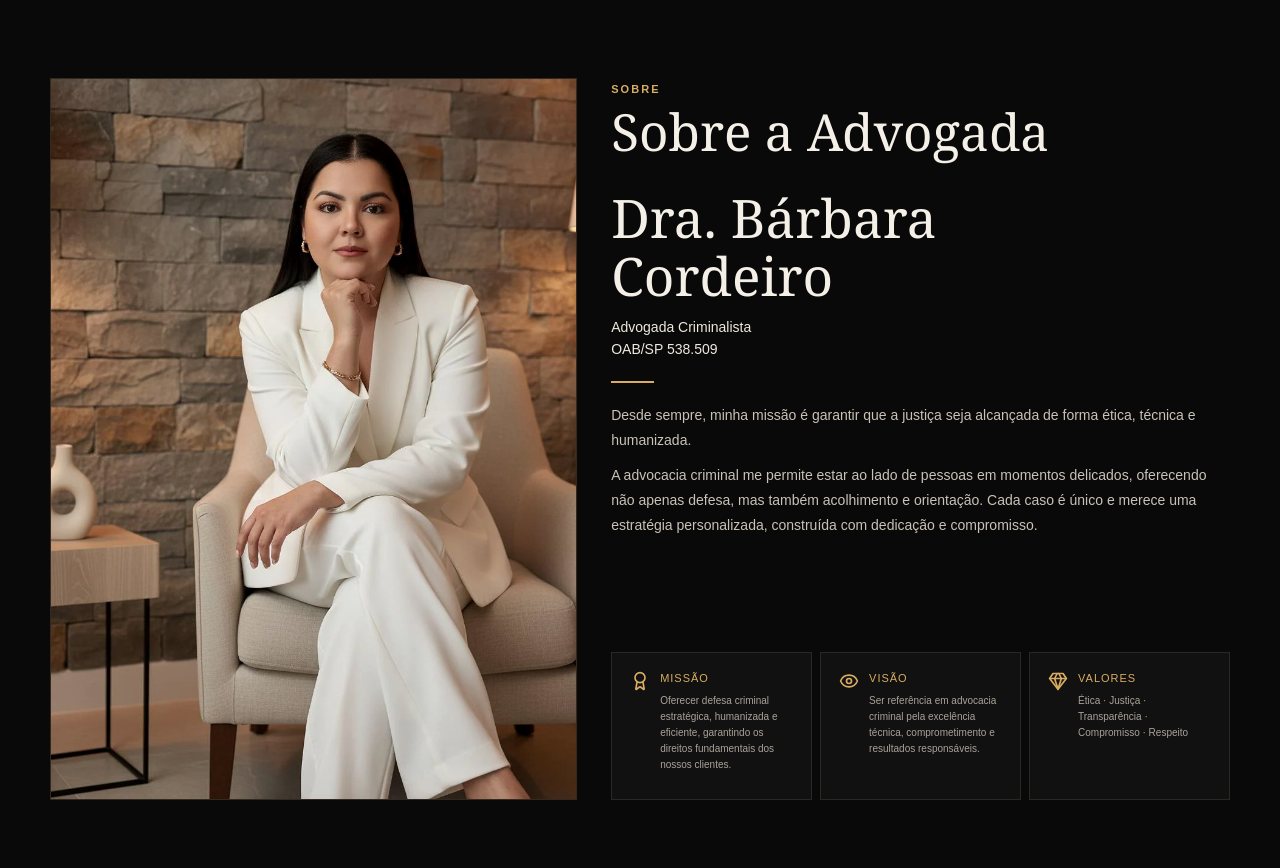
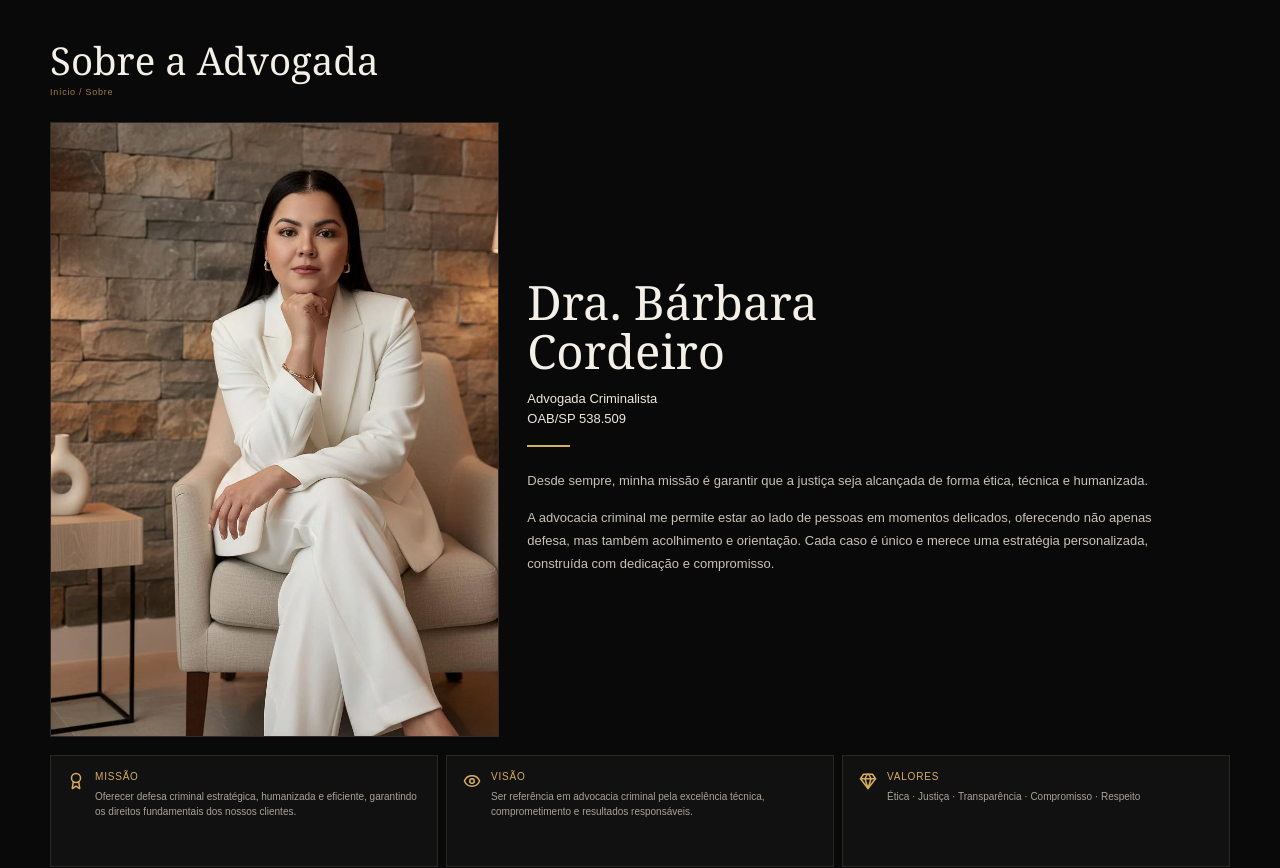
Before and after one commit to leoelevamktt/barbara, a Next.js app: page / in a window 1280 px wide. Shown: the part 820-1688 px from the top of the page. Built offline with nearby package versions, Linux system fonts and the light colour scheme.

Commit message:
fix: align about section with reference

```diff
--- a/src/app/globals.css
+++ b/src/app/globals.css
@@ -382,30 +382,32 @@ p { color: var(--muted); }
 
 
 /* Reference-aligned About section */
-.about-reference { background: #090909; }
-.about-page-breadcrumb { color: var(--gold); font-size: 10px; text-transform: uppercase; letter-spacing: .11em; margin-bottom: 16px; }
-.about-reference-layout { display: grid; grid-template-columns: .92fr 1.08fr; gap: 34px; align-items: stretch; }
-.about-reference-photo { overflow: hidden; border: 1px solid #33291f; background: #111; min-height: 560px; }
-.about-reference-photo img { width: 100%; height: 100%; min-height: 560px; object-fit: cover; object-position: center 18%; display: block; filter: saturate(.92) contrast(1.02); }
-.about-reference-right { display: flex; flex-direction: column; min-width: 0; }
-.about-reference-copy { padding: 2px 4px 0 0; }
-.about-reference-copy > .eyebrow { display: block; margin-bottom: 6px; }
-.about-reference-copy h2 { font-size: clamp(36px, 4vw, 54px); margin-bottom: 30px; }
-.about-reference-profile h3 { font-size: clamp(38px, 4.15vw, 58px); }
-.about-reference-role { color: #eee8de; font-size: 14px; line-height: 1.55; margin: 13px 0 0; }
-.about-reference-profile > p:not(.about-reference-role) { margin: 9px 0; color: #c9c2b7; font-size: 14px; line-height: 1.82; max-width: 620px; }
-.about-reference-cards { display: grid; grid-template-columns: repeat(3, minmax(0, 1fr)); gap: 8px; margin-top: auto; padding-top: 22px; }
-.about-reference-cards article { min-height: 148px; padding: 18px; background: #111; border: 1px solid #2b2823; display: grid; grid-template-columns: auto 1fr; gap: 10px; align-items: start; }
-.about-reference-cards svg { color: var(--gold); width: 20px; height: 20px; }
-.about-reference-cards h4 { font-family: Arial, sans-serif; color: var(--gold); font-size: 11px; text-transform: uppercase; letter-spacing: .09em; margin: 2px 0 8px; }
-.about-reference-cards p { margin: 0; font-size: 10px; line-height: 1.6; color: #aaa399; }
+.about-reference { background: #090909; padding: 58px 0 64px; }
+.about-reference-heading { margin-bottom: 22px; }
+.about-reference-heading h2 { font-size: clamp(31px, 3vw, 44px); line-height: 1.05; }
+.about-reference-heading span { display: block; margin-top: 5px; color: #9f7a42; font-size: 9px; letter-spacing: .08em; }
+.about-reference-main { display: grid; grid-template-columns: .78fr 1.22fr; gap: 28px; align-items: stretch; }
+.about-reference-photo { overflow: hidden; border: 1px solid #2e2923; background: #111; min-height: 410px; }
+.about-reference-photo img { width: 100%; height: 100%; min-height: 410px; display: block; object-fit: cover; object-position: center 18%; filter: saturate(.92) contrast(1.02); }
+.about-reference-copy { padding: 4px 8px 4px 0; display: flex; flex-direction: column; justify-content: center; min-width: 0; }
+.about-reference-copy h3 { font-size: clamp(34px, 3.7vw, 52px); line-height: 1.05; }
+.about-reference-role { color: #eee8de; font-size: 13px; line-height: 1.55; margin: 13px 0 0; }
+.about-reference-copy > p:not(.about-reference-role) { margin: 7px 0; color: #c9c2b7; font-size: 13px; line-height: 1.76; max-width: 640px; }
+.about-reference-copy .gold-line { margin: 16px 0; }
+.about-reference-cards { display: grid; grid-template-columns: repeat(3, minmax(0, 1fr)); gap: 8px; margin-top: 18px; }
+.about-reference-cards article { min-height: 112px; padding: 15px 16px; background: #111; border: 1px solid #2b2823; display: grid; grid-template-columns: auto 1fr; gap: 10px; align-items: start; }
+.about-reference-cards svg { color: var(--gold); width: 18px; height: 18px; margin-top: 1px; }
+.about-reference-cards h4 { font-family: Arial, sans-serif; color: var(--gold); font-size: 10px; text-transform: uppercase; letter-spacing: .08em; margin: 1px 0 6px; }
+.about-reference-cards p { margin: 0; font-size: 10px; line-height: 1.55; color: #aaa399; }
 
 @media (max-width: 820px) {
-  .about-reference-layout { grid-template-columns: 1fr; gap: 24px; }
+  .about-reference { padding: 46px 0 52px; }
+  .about-reference-heading { margin-bottom: 18px; }
+  .about-reference-main { grid-template-columns: 1fr; gap: 20px; }
   .about-reference-photo { min-height: 0; }
   .about-reference-photo img { min-height: 0; aspect-ratio: 4/5; object-position: center top; }
-  .about-reference-copy h2 { margin-bottom: 24px; }
-  .about-reference-cards { grid-template-columns: 1fr; margin-top: 18px; padding-top: 0; }
+  .about-reference-copy { padding: 0; }
+  .about-reference-cards { grid-template-columns: 1fr; margin-top: 14px; }
   .about-reference-cards article { min-height: 0; }
 }
 
--- a/src/components/AboutReference.tsx
+++ b/src/components/AboutReference.tsx
@@ -2,32 +2,30 @@ import Image from "next/image";
 import { Award, Eye, Gem } from "lucide-react";
 import type { SiteContent } from "@/lib/content";
 
-export default function AboutReference({ site, breadcrumb = false }: {
+export default function AboutReference({ site }: {
   site: SiteContent;
   breadcrumb?: boolean;
 }) {
   return (
     <section className="section about-reference">
       <div className="shell">
-        {breadcrumb && <div className="about-page-breadcrumb">Início / Sobre</div>}
-        <div className="about-reference-layout">
+        <header className="about-reference-heading">
+          <h2>Sobre a Advogada</h2>
+          <span>Início / Sobre</span>
+        </header>
+
+        <div className="about-reference-main">
           <div className="about-reference-photo">
             <Image
               src="/images/barbara-about.webp"
               alt="Dra. Bárbara Cordeiro"
               width={864}
               height={1184}
-              priority={breadcrumb}
-              sizes="(max-width: 820px) 100vw, 47vw"
+              sizes="(max-width: 820px) 100vw, 42vw"
             />
           </div>
 
-          <div className="about-reference-right">
           <div className="about-reference-copy">
-              <span className="eyebrow">Sobre</span>
-              <h2>Sobre a Advogada</h2>
-
-              <div className="about-reference-profile">
             <h3>Dra. Bárbara<br />Cordeiro</h3>
             <p className="about-reference-role">{site.profile.title}<br />{site.profile.oab}</p>
             <div className="gold-line" />
@@ -42,8 +40,6 @@ export default function AboutReference({ site, breadcrumb = false }: {
           <article><Gem /><div><h4>Valores</h4><p>{site.profile.values.join(" · ")}</p></div></article>
         </div>
       </div>
-        </div>
-      </div>
     </section>
   );
 }
```
Lines whose indentation alone changed are shown as unchanged.
